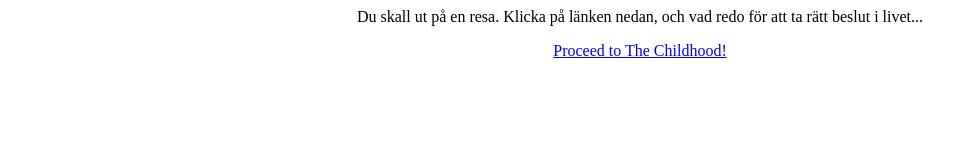
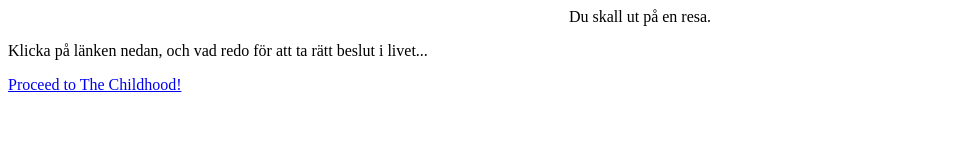
Before and after one commit to hannakalholm/myJSstuff, a plain HTML site: page AdventureForALifetime/index.html in a window 1280 px wide. Shown: the whole page, without its empty margins (0-977 px from the left). Drawn offline with Linux system fonts and the light colour scheme.

Commit message:
Center the index, again.

```diff
--- a/AdventureForALifetime/index.html
+++ b/AdventureForALifetime/index.html
@@ -7,7 +7,9 @@
     <title>AdventureForALifetime</title>
 </head>
 <body>
-   <center> Du skall ut på en resa. Klicka på länken nedan, och vad redo för att ta rätt beslut i livet...
+   <header><center> Du skall ut på en resa.</header>
+
+   <p>Klicka på länken nedan, och vad redo för att ta rätt beslut i livet...</p>
 
     <p><a href="TheChildhood.html">Proceed to The Childhood!</a></center></p>
 </body>
```
